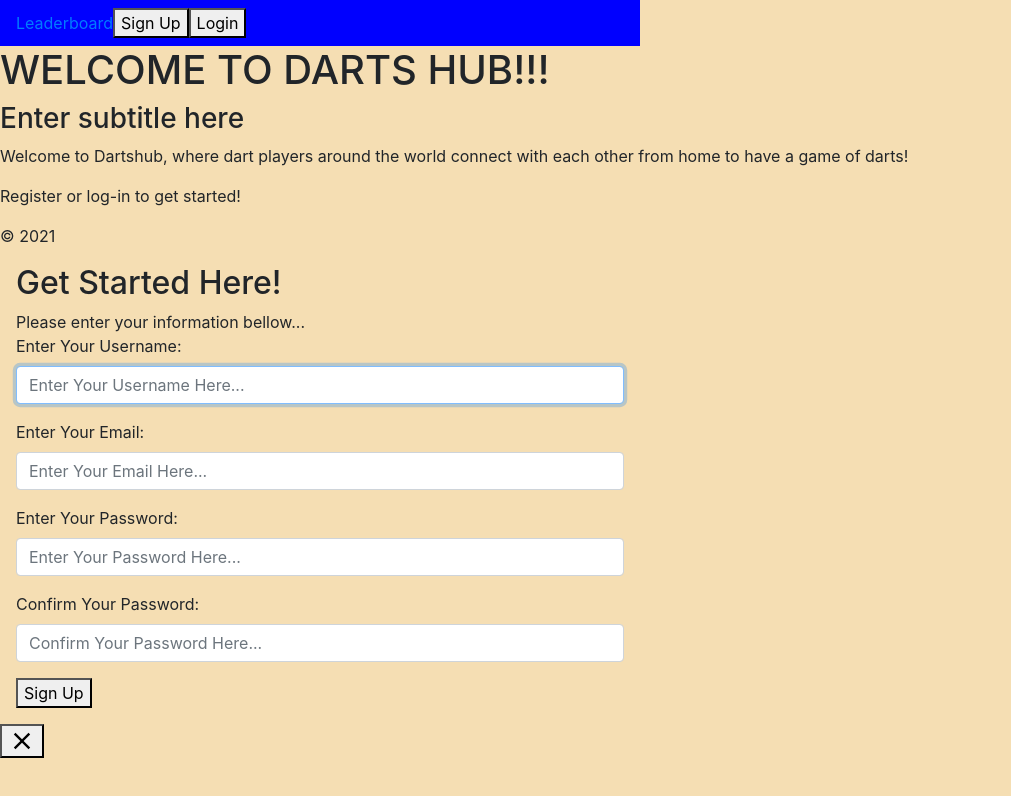
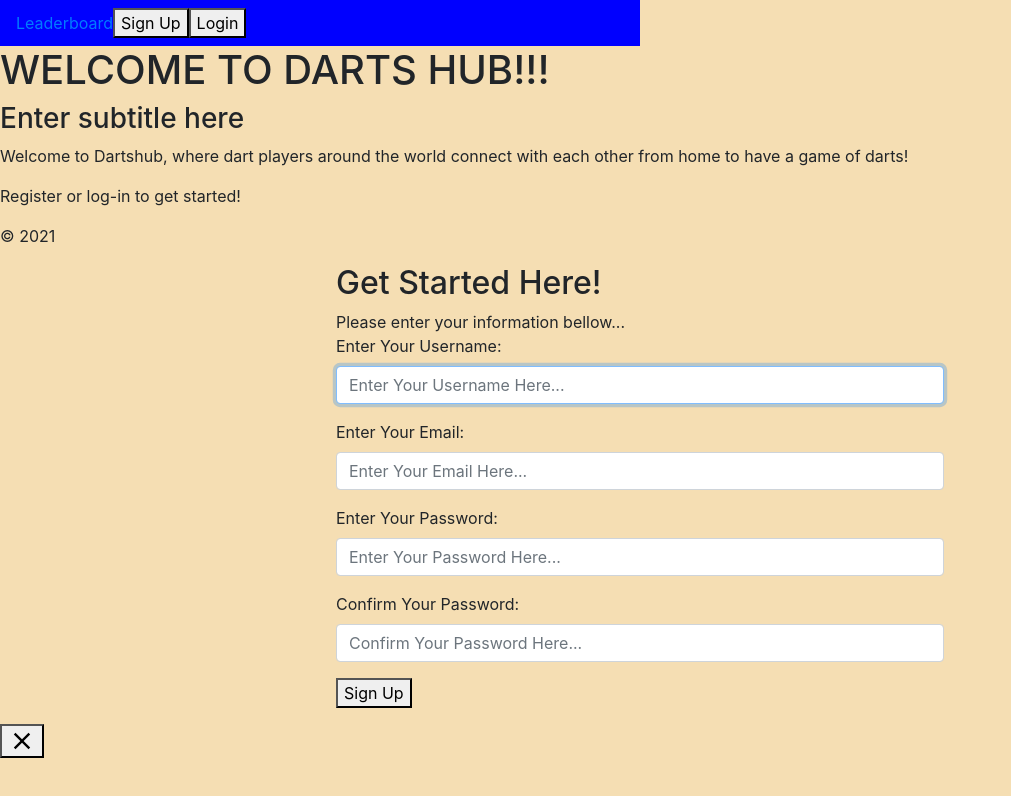
Before and after one commit to HeyAero/dartshub, a React app in the folder client/: page / in a window 1280 px wide. Both pictures are taken after a click on the button "Sign Up". Shown: the top 796 px of the page, without its empty margins (0-1011 px from the left). Built offline with nearby package versions, Linux system fonts and the light colour scheme.

Commit message:
Change position

```diff
--- a/client/src/components/Navbar/_Navbar.scss
+++ b/client/src/components/Navbar/_Navbar.scss
@@ -4,4 +4,5 @@
 }
 .modal-body{
     width: 50%;
+    margin: auto;
 }
--- a/client/src/components/Navbar/index.js
+++ b/client/src/components/Navbar/index.js
@@ -53,7 +53,7 @@ class Navbar extends Component {
                         </nav>
                     </div>
                 </header>
-                <Modal open={sign} onClose={this.onCloseModal} center>
+                <Modal open={sign} onClose={this.onCloseModal} >
                     <div className="modal-body">
                         <h2>Get Started Here!</h2>
                         <span className="subtitle">Please enter your information bellow...</span>
@@ -81,7 +81,7 @@ class Navbar extends Component {
                     </div>
 
                 </Modal>
-                <Modal open={login} onClose={this.onCloseModalLogin} center>
+                <Modal open={login} onClose={this.onCloseModalLogin} >
 
                     <div className="modal-body">
                         <h2>Login To Get Started</h2>
```
